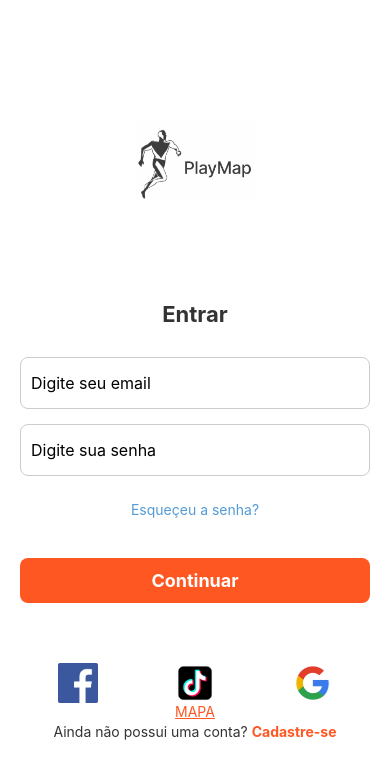
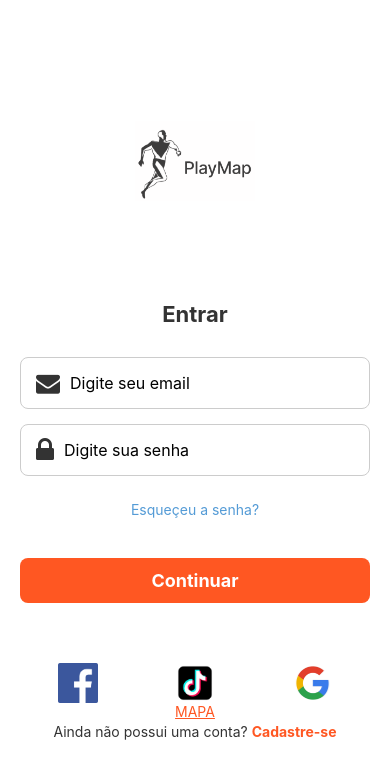
Before and after one commit to 3lder7/playMapTCCapi, a React Native app: screen /Login in a window 390 px wide. Shown: the top 776 px of the page. Built offline with nearby package versions, Linux system fonts and the light colour scheme.

Commit message:
Adição ícones página de login - email e senha.

```diff
--- a/src/LoginScreen.tsx
+++ b/src/LoginScreen.tsx
@@ -1,6 +1,7 @@
 import React, { useState } from 'react';
 import { NavigationProp } from '@react-navigation/native';
 import { View, Text, TextInput, TouchableOpacity, StyleSheet, Image, Alert, Platform } from 'react-native';
+import { FontAwesome } from '@expo/vector-icons';
 
 interface Props {
   navigation: NavigationProp<any, any>;
@@ -34,6 +35,7 @@ export default function LoginScreen({ navigation }: Props) {
       <Text style={styles.header}>Entrar</Text>
 
       <View style={styles.inputContainer}>
+        <FontAwesome name="envelope" size={24} color="#333" style={styles.icon} />
         <TextInput
           placeholder="Digite seu email"
           style={styles.input}
@@ -45,6 +47,7 @@ export default function LoginScreen({ navigation }: Props) {
       </View>
 
       <View style={styles.inputContainer}>
+        <FontAwesome name="lock" size={28} color="#333" style={styles.icon} />
         <TextInput
           placeholder="Digite sua senha"
           style={styles.input}
@@ -107,13 +110,18 @@ const styles = StyleSheet.create({
     marginBottom: 30,
     color: '#333',
   },
-  inputContainer: {
-    width: '100%',
+  icon: {
+    marginRight: 10,
+  },
+   inputContainer: {
+    width: "100%",
+    flexDirection: 'row',
     borderWidth: 1,
     borderColor: '#ccc',
     borderRadius: 8,
-    paddingHorizontal: 10,
     marginBottom: 15,
+    paddingLeft: 15,
+    alignItems: 'center',
   },
   input: {
     height: 50,
```
